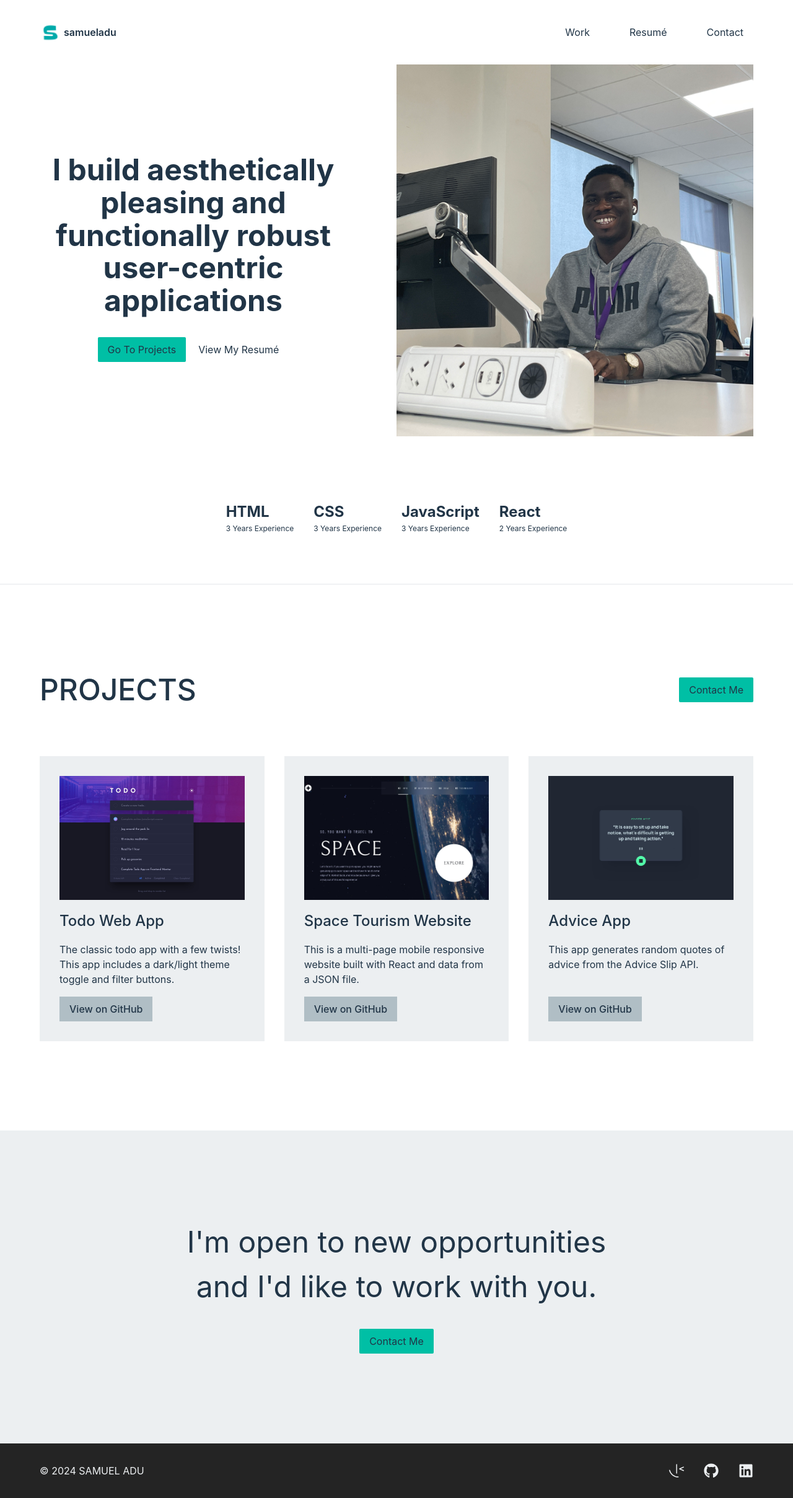
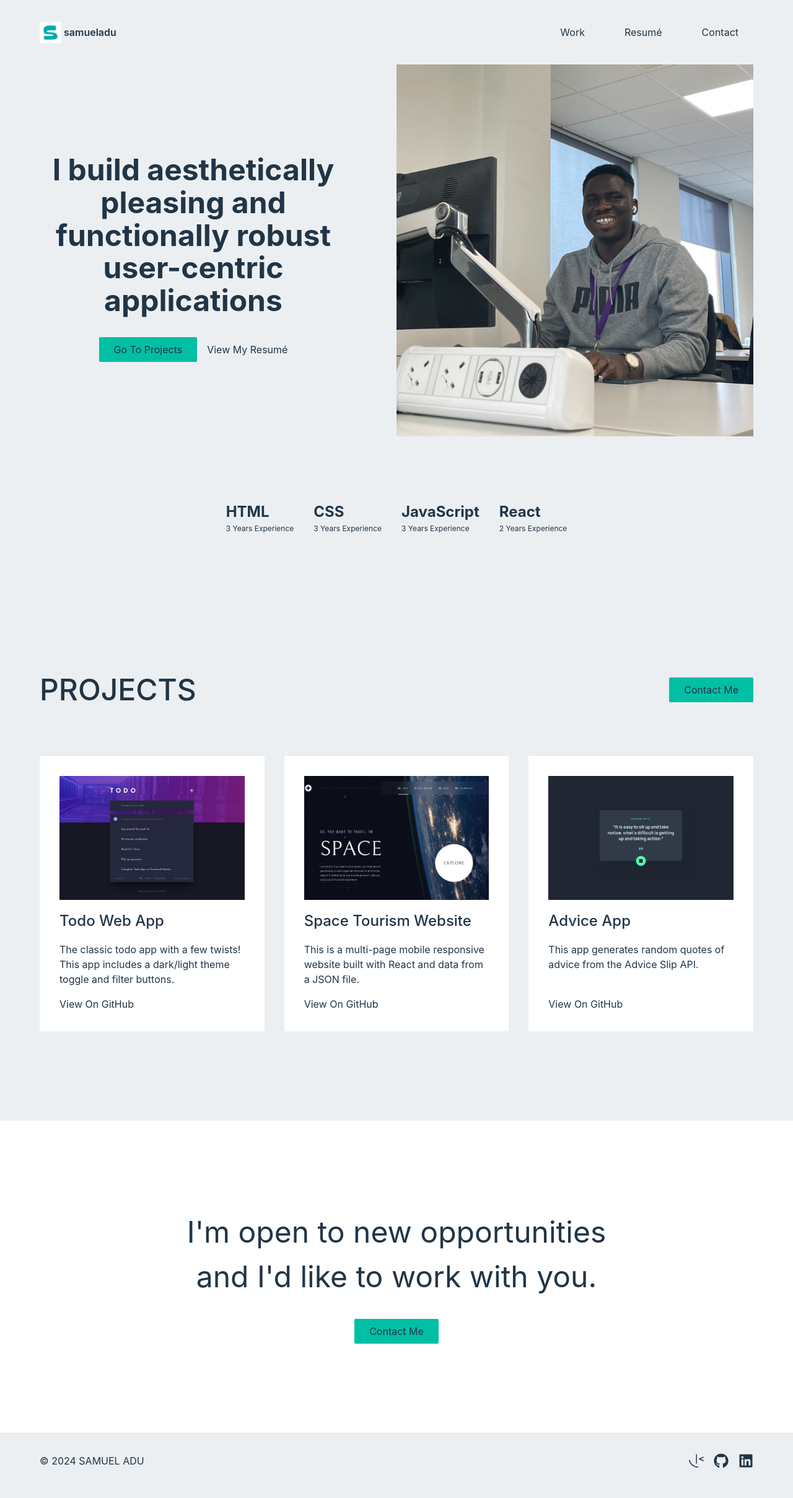
Before and after one commit to samuel-adu/portfolio-v3, a React (Vite) app: page / in a window 1280 px wide. Shown: the whole page at 62% size. Built offline with nearby package versions, Linux system fonts and the light colour scheme.

Commit message:
update page theme

```diff
--- a/src/components/Footer.jsx
+++ b/src/components/Footer.jsx
@@ -7,12 +7,12 @@ export default function Footer() {
   return (
     <footer>
       <div className="container">
-        <div className="footer-nav">
+        <div className="footer-navbar">
           <p className="uppercase">
             &copy; {new Date().getFullYear()} samuel adu
           </p>
 
-          <nav className="nav">
+          <nav className="footer-nav">
             <NavLink
               to="https://www.frontendmentor.io/profile/samuel-adu"
               target="_blank"
--- a/src/components/Hero.jsx
+++ b/src/components/Hero.jsx
@@ -1,5 +1,5 @@
 /* eslint-disable react/no-unescaped-entities */
-import { Link, NavLink } from 'react-router-dom';
+import { Link } from 'react-router-dom';
 import displayPhoto from '../assets/images/display-photo.jpg';
 import '../styles/hero.css';
 
@@ -15,9 +15,9 @@ function Hero() {
             </h1>
 
             <div className="hero-cta">
-              <NavLink to="#projects" className="btn btn--primary">
+              <a href="#projects" className="btn btn--primary">
                 go to projects
-              </NavLink>
+              </a>
               <Link to="/resume" className="btn btn--secondary">
                 View my resumé
               </Link>
--- a/src/components/Navbar.jsx
+++ b/src/components/Navbar.jsx
@@ -10,29 +10,25 @@ function Navbar() {
           <Link to="/" className="">
             <img src={logo} alt="" width={35} height={35} />
           </Link>
-          <span className="ml-1 mr-auto lowercase font-semibold">
+          <Link to="/" className="ml-1 mr-auto lowercase font-semibold">
             SamuelAdu
-          </span>
+          </Link>
 
           <nav className="nav">
-            <NavLink
-              to="#projects"
-              rel="noopener noreferrer"
-              className="nav-link btn btn--secondary"
-            >
+            <a href="#projects" rel="noopener noreferrer" className="nav-link">
               Work
-            </NavLink>
+            </a>
             <NavLink
               to="/resume"
               rel="noopener noreferrer"
-              className="nav-link btn btn--secondary"
+              className="nav-link"
             >
               Resumé
             </NavLink>
             <NavLink
               to="mailto:samueladu.dev@gmail.com"
               rel="noopener noreferrer"
-              className="nav-link btn btn--secondary"
+              className="nav-link"
             >
               Contact
             </NavLink>
--- a/src/components/ProjectCard.jsx
+++ b/src/components/ProjectCard.jsx
@@ -24,7 +24,7 @@ export default function Project({ project }) {
         to={project.github}
         target="_blank"
         rel="noopener noreferrer"
-        className="card-btn"
+        className="btn btn--secondary card-btn"
       >
         View on GitHub
       </Link>
--- a/src/components/Projects.jsx
+++ b/src/components/Projects.jsx
@@ -4,9 +4,9 @@ import { Link } from 'react-router-dom';
 
 function Projects() {
   return (
-    <div className="project-section">
+    <div id="projects" className="project-section">
       <div className="container">
-        <div id="projects" className="section-banner">
+        <div className="section-banner">
           <h2 className="section-heading project-section-heading">Projects</h2>
           <Link
             to="mailto:samueladu.dev@gmail.com"
--- a/src/index.css
+++ b/src/index.css
@@ -9,25 +9,6 @@
 }
 
 :root {
-  font-family: Inter, system-ui, Avenir, Helvetica, Arial, sans-serif;
-  line-height: 1.5;
-  font-weight: 400;
-
-  --text-light: rgba(255, 255, 255, 0.87);
-  --text-dark: #213547;
-
-  --bg-light: #ffffff;
-  --bg-dark: #242424;
-
-  color-scheme: light dark;
-  color: var(--text-light);
-  background-color: var(--bg-dark);
-
-  font-synthesis: none;
-  text-rendering: optimizeLegibility;
-  -webkit-font-smoothing: antialiased;
-  -moz-osx-font-smoothing: grayscale;
-
   --spacing-l: 9rem;
   --spacing-m: 5rem;
   --spacing-s: 2rem;
@@ -71,6 +52,25 @@
   --clr-primary-A200: #64ffda;
   --clr-primary-A400: #1de9b6;
   --clr-primary-A700: #00bfa5;
+
+  --bg-primary: #242424;
+  --bg-secondary: #263238;
+
+  --text-light: rgba(255, 255, 255, 0.87);
+  --text-dark: #213547;
+
+  font-family: Inter, system-ui, Avenir, Helvetica, Arial, sans-serif;
+  line-height: 1.5;
+  font-weight: 400;
+
+  color-scheme: light dark;
+  color: var(--text-light);
+  background-color: var(--bg-primary-dark);
+
+  font-synthesis: none;
+  text-rendering: optimizeLegibility;
+  -webkit-font-smoothing: antialiased;
+  -moz-osx-font-smoothing: grayscale;
 }
 
 body {
@@ -115,14 +115,14 @@ p {
 .btn {
   font-size: 1rem;
   display: inline-block;
-  padding: 0.5rem 1rem;
-  border-radius: 0.125rem;
   text-transform: capitalize;
   cursor: pointer;
 }
 
 .btn--primary {
   background-color: var(--clr-primary-A700);
+  padding: 0.5rem 1.5rem;
+  border-radius: 0.125rem;
   color: var(--text-dark);
 }
 
@@ -131,15 +131,16 @@ p {
 }
 
 .btn--secondary:hover {
-  background-color: var(--clr-neutral-100);
-  color: var(--text-dark);
-  padding: 0.5rem 1rem;
+  color: var(--clr-primary-400);
 }
 
 @media (prefers-color-scheme: light) {
   :root {
+    --bg-primary: #eceff1;
+    --bg-secondary: #ffffff;
+
     color: var(--text-dark);
-    background-color: var(--bg-light);
+    background-color: var(--bg-primary);
   }
 }
 
--- a/src/styles/contact.css
+++ b/src/styles/contact.css
@@ -1,7 +1,7 @@
 .contact-section {
   text-align: center;
   padding-block: var(--spacing-l);
-  background-color: var(--clr-neutral-50);
+  background-color: var(--bg-secondary);
 }
 
 .contact-section .section-text {
--- a/src/styles/footer.css
+++ b/src/styles/footer.css
@@ -1,12 +1,17 @@
 footer {
   padding-block: var(--spacing-s);
-  background-color: var(--bg-dark);
-  color: var(--clr-neutral-50);
   margin-top: auto;
+}
+
+.footer-navbar {
+  display: flex;
+  align-items: center;
+  justify-content: space-between;
 }
 
 .footer-nav {
   display: flex;
   align-items: center;
-  justify-content: space-between;
+  justify-content: center;
+  gap: var(--spacing-base);
 }
--- a/src/styles/hero.css
+++ b/src/styles/hero.css
@@ -12,7 +12,7 @@
 
 .hero-cta {
   display: flex;
-  gap: var(--spacing-xs);
+  gap: var(--spacing-base);
   align-items: center;
   justify-content: center;
 }
--- a/src/styles/navbar.css
+++ b/src/styles/navbar.css
@@ -7,16 +7,16 @@
 
 .nav {
   display: none;
-  gap: var(--spacing-s);
+  gap: var(--spacing-base);
 }
 
-/* .nav-link {
-  padding-inline: var(--spacing-s);
-} */
+.nav-link {
+  padding: 0.5rem 1.5rem;
+}
 
-/* .nav-link:hover {
-  background-color: var(--clr-neutral-100);
-} */
+.nav-link:hover {
+  background-color: var(--bg-secondary);
+}
 
 @media (min-width: 640px) {
   .nav {
--- a/src/styles/project.css
+++ b/src/styles/project.css
@@ -15,7 +15,7 @@
 }
 
 .project-card {
-  background-color: var(--clr-neutral-50);
+  background-color: var(--bg-secondary);
   display: flex;
   flex-direction: column;
   padding: var(--spacing-base);
@@ -47,14 +47,6 @@
   align-self: flex-start;
   display: inline-block;
   margin-top: auto;
-  font-size: var(--text-regular);
-  font-weight: 500;
-  padding: 0.5rem 1rem;
-  background-color: var(--clr-neutral-200);
-}
-
-.card-btn:hover {
-  background-color: var(--clr-neutral-100);
 }
 
 @media (min-width: 640px) {
```
